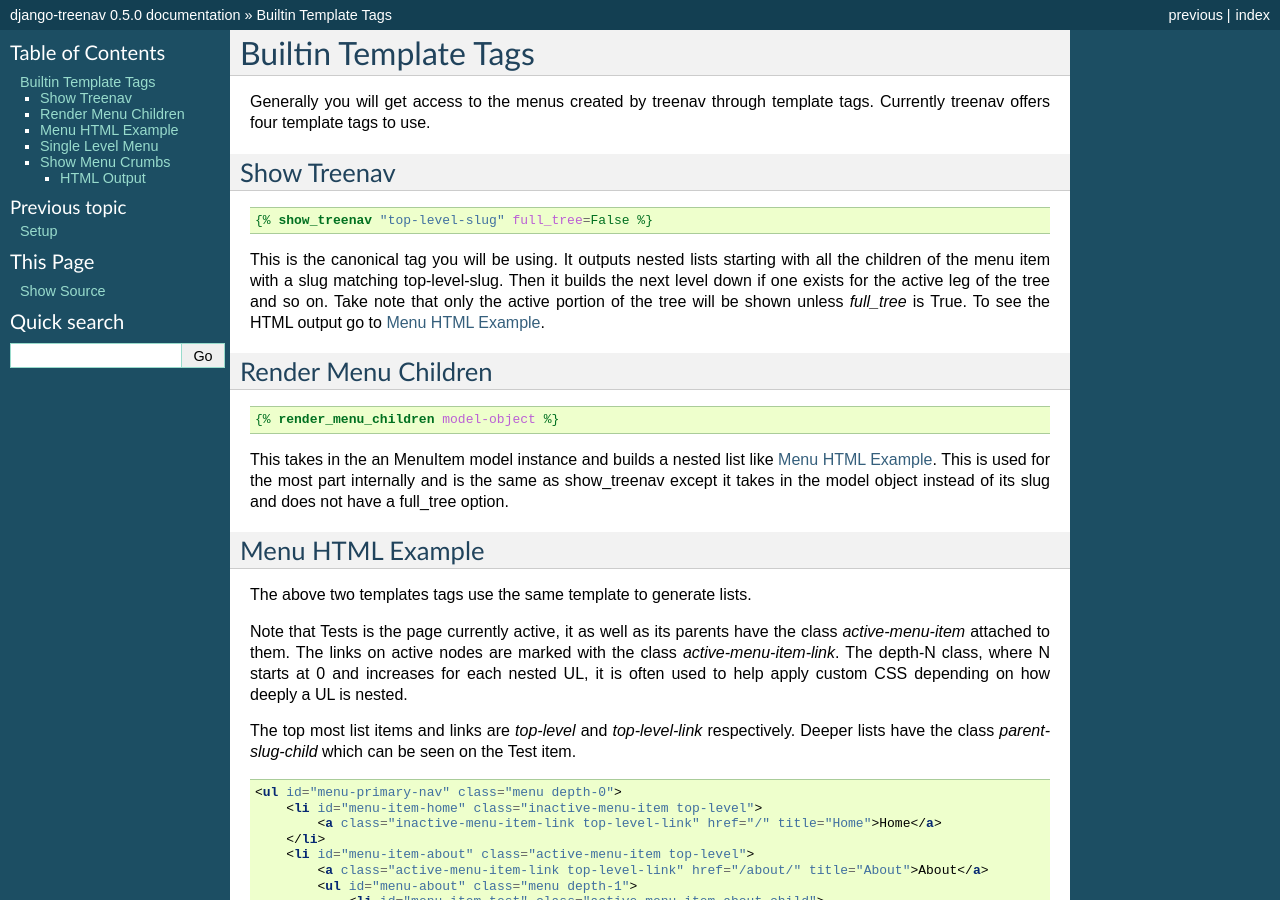
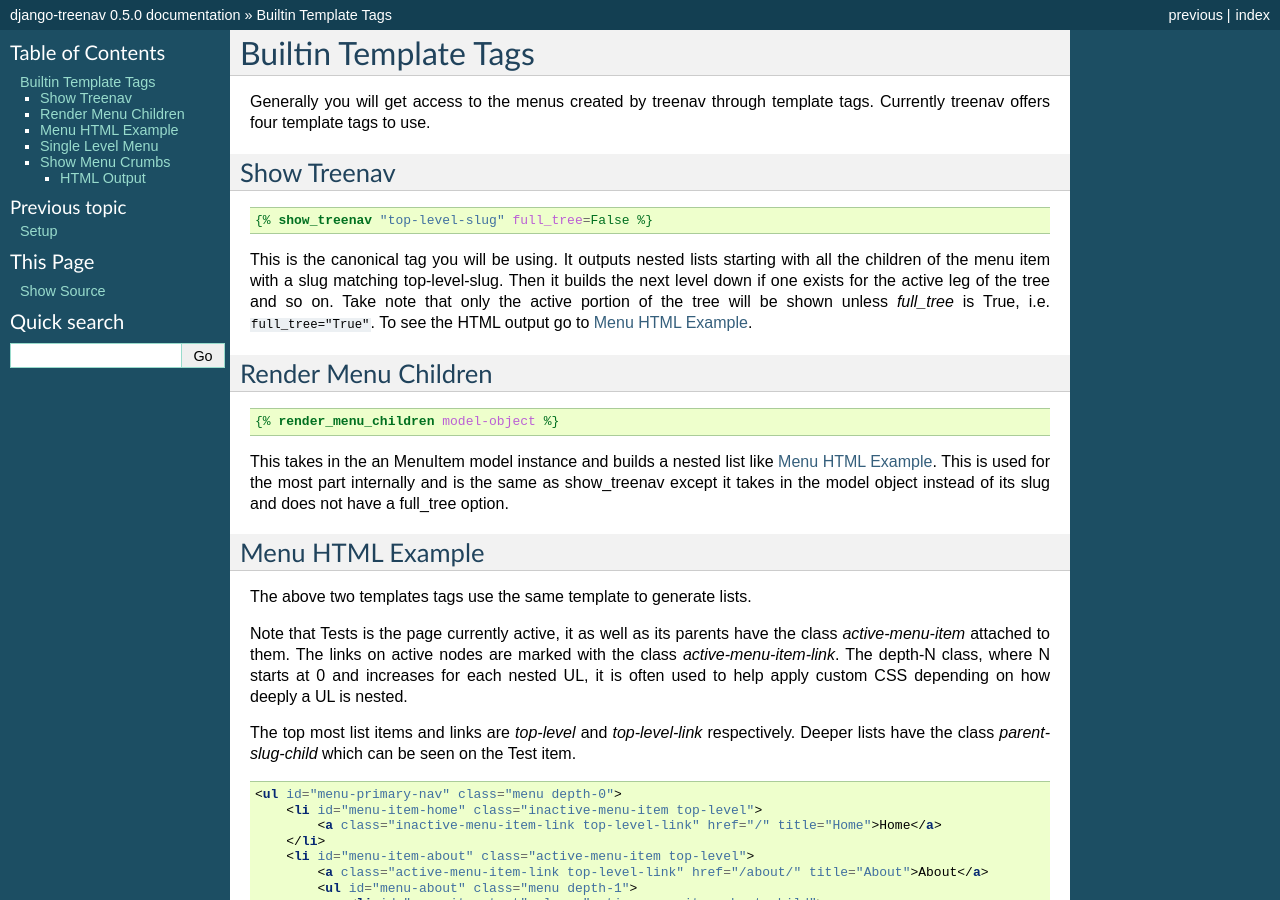
Before and after one commit to caktus/django-treenav, a Sphinx documentation site: the page built from docs/template_tags.rst, in a window 1280 px wide and 900 px high. Built offline with Sphinx 7.4.7, drawn with Linux system fonts in a browser that asks for light colours.

Commit message:
provide example of how to set full_tree to True

```diff
--- a/docs/template_tags.rst
+++ b/docs/template_tags.rst
@@ -17,7 +17,7 @@
 with all the children of the menu item with a slug matching top-level-slug.
 Then it builds the next level down if one exists for the active leg of the tree
 and so on.  Take note that only the active portion of the tree will be shown
-unless `full_tree` is True.  To see the HTML output go to `Menu HTML Example`_.
+unless `full_tree` is True, i.e. ``full_tree="True"``.  To see the HTML output go to `Menu HTML Example`_.
 
 Render Menu Children
 --------------------
```
